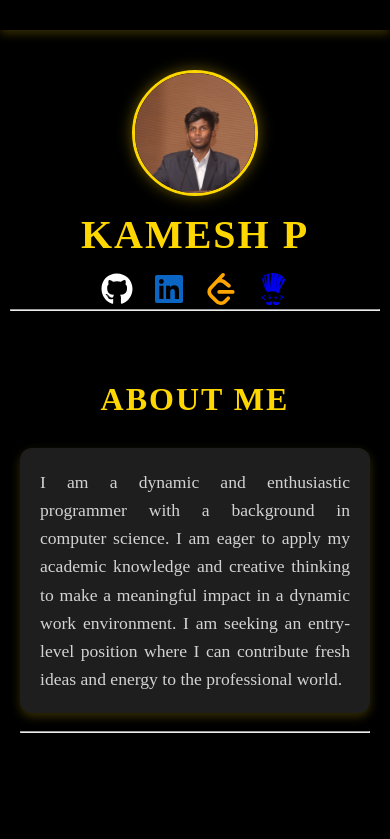
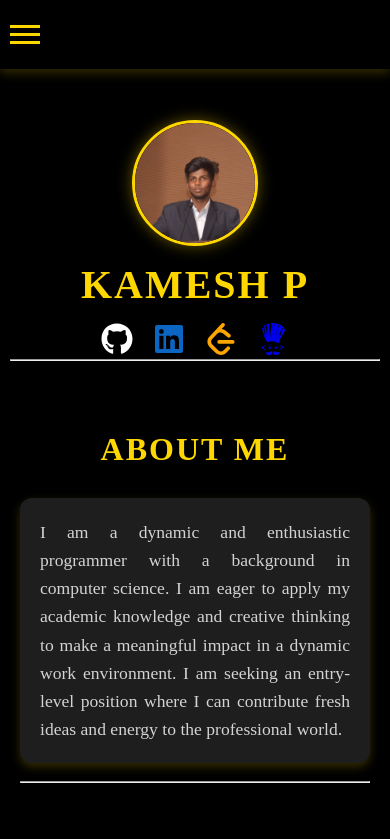
Before and after one commit to kameshp1815/React-Portfolio, a React (Vite) app: page / in a window 390 px wide. Shown: the top 839 px of the page. Built offline with nearby package versions, Linux system fonts and the light colour scheme.

Commit message:
Navbar changes

```diff
--- a/src/Components/Header/Header.css
+++ b/src/Components/Header/Header.css
@@ -1,5 +1,5 @@
 .header {
-    margin-top: 50px;
+    margin-top: 100px;
     background: #000000; /* Black background */
     padding: 20px 10px;
     text-align: center;
--- a/src/Components/Header/Header.jsx
+++ b/src/Components/Header/Header.jsx
@@ -11,16 +11,16 @@ const Header = () => {
         <h1 className="name">KAMESH P</h1>
       </div>
       <div className="socialLinks">
-        <a href="https://github.com/your-github" target="_blank" rel="noopener noreferrer">
+        <a href="https://github.com/kameshp1815" target="_blank" rel="noopener noreferrer">
           <FaGithub className="icon github" />
         </a>
-        <a href="https://linkedin.com/in/your-linkedin" target="_blank" rel="noopener noreferrer">
+        <a href="https://www.linkedin.com/in/kamesh-p-8049082b3/" target="_blank" rel="noopener noreferrer">
           <FaLinkedin className="icon linkedin" />
         </a>
-        <a href="https://leetcode.com/your-leetcode" target="_blank" rel="noopener noreferrer">
+        <a href="https://leetcode.com/u/kameshkamesh3876/" target="_blank" rel="noopener noreferrer">
           <SiLeetcode className="icon leetcode" />
         </a>
-        <a href="https://www.codechef.com/users/your-codechef" target="_blank" rel="noopener noreferrer">
+        <a href="https://www.codechef.com/users/kamesh08" target="_blank" rel="noopener noreferrer">
           <SiCodechef className="icon codechef" />
         </a>
       </div>
--- a/src/Components/Navbar/Navbar.css
+++ b/src/Components/Navbar/Navbar.css
@@ -27,7 +27,7 @@
   text-decoration: none;
   font-size: 1.2rem;
   font-weight: bold;
-    color: #FFD700; /* Gold */
+  color: #ffd700; /* Gold */
   text-transform: uppercase;
   padding: 10px 15px;
   border-radius: 6px;
@@ -37,7 +37,7 @@
 
 /* Hover & Active Effects */
 .navLink:hover {
-    color: #00FFFF; /* Neon Cyan */
+  color: #00ffff; /* Neon Cyan */
   text-shadow: 0px 0px 10px rgba(0, 255, 255, 0.7);
   transform: scale(1.1);
 }
@@ -50,7 +50,7 @@
   bottom: -5px;
   width: 0;
   height: 3px;
-    background: #FFD700; /* Gold */
+  background: #ffd700; /* Gold */
   transition: width 0.3s ease-in-out, left 0.3s ease-in-out;
 }
 
@@ -59,8 +59,28 @@
   left: 0;
 }
 
+/* Hamburger Menu */
+.hamburger {
+  display: none;
+  flex-direction: column;
+  cursor: pointer;
+  gap: 5px;
+  padding: 10px;
+}
+
+.hamburger .line {
+  width: 30px;
+  height: 3px;
+  background: #ffd700; /* Gold */
+  transition: all 0.3s ease-in-out;
+}
+
 /* Responsive Design */
 @media (max-width: 768px) {
+  .hamburger {
+    display: flex;
+  }
+
   .navList {
     flex-direction: column;
     background: rgba(0, 0, 0, 0.95);
@@ -71,6 +91,7 @@
     left: 50%;
     transform: translateX(-50%);
     display: none;
+    width: 80%;
   }
 
   .navbar.active .navList {
@@ -80,5 +101,6 @@
   .navLink {
     display: block;
     padding: 10px;
+    text-align: center;
   }
 }
--- a/src/Components/Navbar/Navbar.jsx
+++ b/src/Components/Navbar/Navbar.jsx
@@ -1,16 +1,59 @@
+import  { useState } from "react";
 import "./Navbar.css";
 
 const Navbar = () => {
+  const [isActive, setIsActive] = useState(false);
+
+  const toggleNavbar = () => {
+    setIsActive(!isActive);
+  };
+
   return (
-    <nav className="navbar">
+    <nav className={`navbar ${isActive ? "active" : ""}`}>
+      {/* Hamburger Menu Icon */}
+      <div className="hamburger" onClick={toggleNavbar}>
+        <div className="line"></div>
+        <div className="line"></div>
+        <div className="line"></div>
+      </div>
+
+      {/* Navigation Links */}
       <ul className="navList">
-        <li><a href="#header" className="navLink">Home</a></li>
-        <li><a href="#about" className="navLink">About</a></li>
-        <li><a href="#education" className="navLink">Education</a></li>
-        <li><a href="#projects" className="navLink">Projects</a></li>
-        <li><a href="#skills" className="navLink">Skills</a></li>
-        <li><a href="#certificates" className="navLink">Certificates</a></li>
-        <li><a href="#contact" className="navLink">Contact</a></li>
+        <li>
+          <a href="#header" className="navLink" onClick={toggleNavbar}>
+            Home
+          </a>
+        </li>
+        <li>
+          <a href="#about" className="navLink" onClick={toggleNavbar}>
+            About
+          </a>
+        </li>
+        <li>
+          <a href="#education" className="navLink" onClick={toggleNavbar}>
+            Education
+          </a>
+        </li>
+        <li>
+          <a href="#projects" className="navLink" onClick={toggleNavbar}>
+            Projects
+          </a>
+        </li>
+        <li>
+          <a href="#skills" className="navLink" onClick={toggleNavbar}>
+            Skills
+          </a>
+        </li>
+        <li>
+          <a href="#certificates" className="navLink" onClick={toggleNavbar}>
+            Certificates
+          </a>
+        </li>
+        <li>
+          <a href="#contact" className="navLink" onClick={toggleNavbar}>
+            Contact
+          </a>
+        </li>
       </ul>
     </nav>
   );
--- a/src/Components/Projects/Projects.jsx
+++ b/src/Components/Projects/Projects.jsx
@@ -11,7 +11,7 @@ const Projects = () => {
         <p>
           Developed an IoT-based Smart Parking System to improve urban parking efficiency using real-time data. Integrated sensors to monitor parking space availability and provide live updates via an LCD display.
         </p>
-        <a href="https://github.com/yourgithub/SmartParkingSystem" className="githubLink" target="_blank" rel="noopener noreferrer">
+        <a href="https://github.com/kameshp1815/Smart-ParkingSystem.git" className="githubLink" target="_blank" rel="noopener noreferrer">
           <FaGithub className="githubIcon" /> View on GitHub
         </a>
       </div>
@@ -21,7 +21,7 @@ const Projects = () => {
         <p>
           Developed an interactive Rock-Paper-Scissors game using HTML, CSS, and JavaScript, featuring a user-friendly interface and responsive design for an engaging experience.
         </p>
-        <a href="https://github.com/yourgithub/RockPaperScissors" className="githubLink" target="_blank" rel="noopener noreferrer">
+        <a href="https://github.com/kameshp1815/rock-paper-scissor-game.git" className="githubLink" target="_blank" rel="noopener noreferrer">
           <FaGithub className="githubIcon" /> View on GitHub
         </a>
       </div>
@@ -31,7 +31,7 @@ const Projects = () => {
         <p>
           Developed a dynamic Agriculture Machinery Rental System using React for the frontend. The system features a Machines page where users can browse available agricultural machinery and book rentals based on the number of days.
         </p>
-        <a href="https://github.com/yourgithub/AgricultureMachineryRental" className="githubLink" target="_blank" rel="noopener noreferrer">
+        <a href="https://github.com/kameshp1815/Agriculture-Machines-Rental.git" className="githubLink" target="_blank" rel="noopener noreferrer">
           <FaGithub className="githubIcon" /> View on GitHub
         </a>
       </div>
```
Lines whose indentation alone changed are shown as unchanged.
